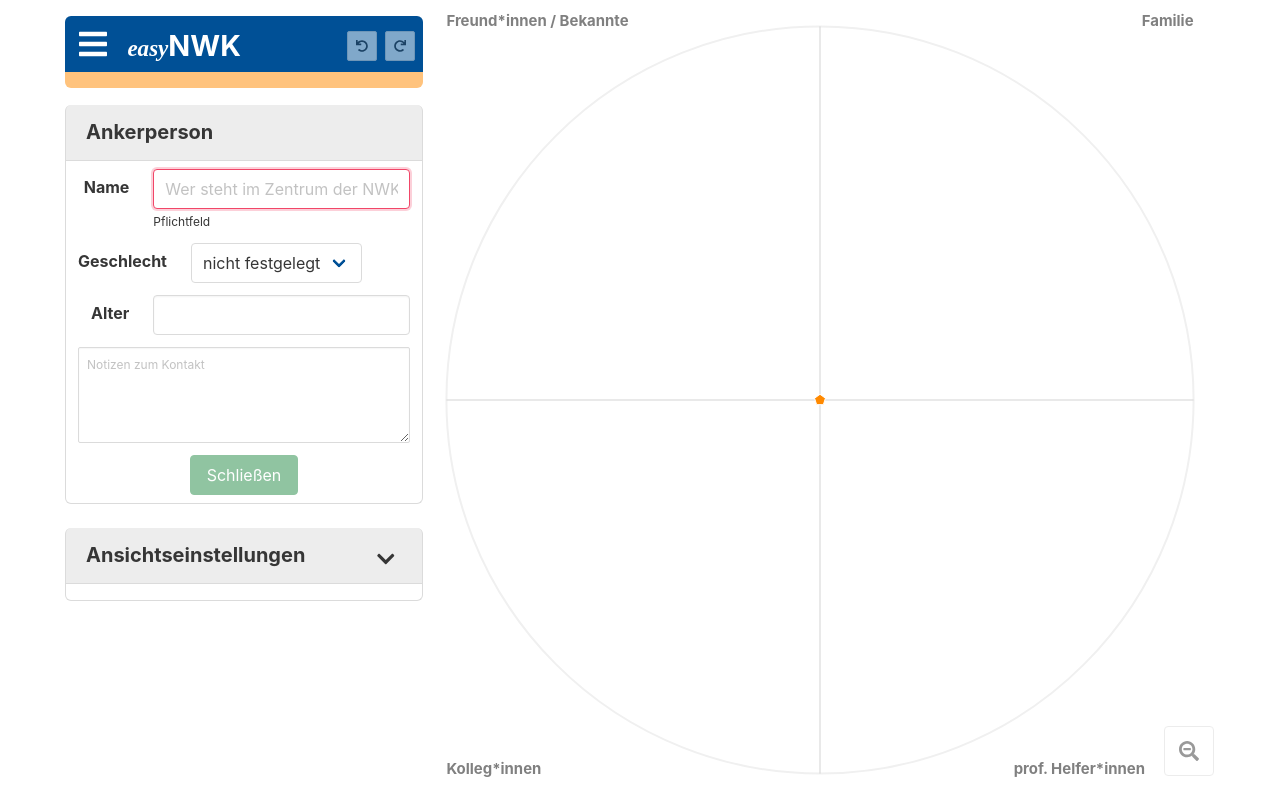
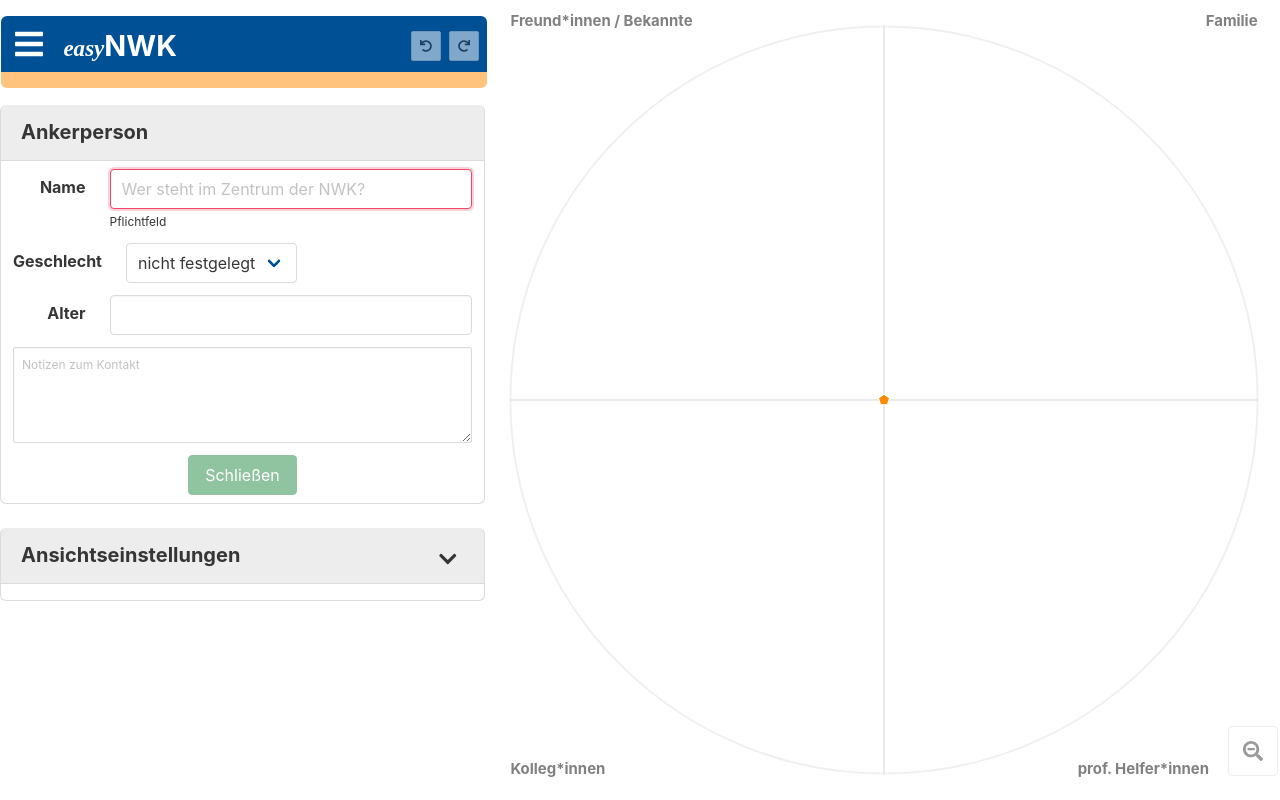
Before and after one commit to fhstp/easynwk-web, a Vue app: page / in a window 1280 px wide. Built offline with nearby package versions, Linux system fonts and the light colour scheme.

Commit message:
css flex: overflow only right, revert div order, main column width growing dynamic #104

```diff
--- a/src/assets/main.scss
+++ b/src/assets/main.scss
@@ -44,11 +44,6 @@ $panel-shadow: none;
   border-right: 1px solid #dbdbdb;
 }
 
-.panel-block,
-.panel-tabs {
-  background-color: white;
-}
-
 .clickAble {
   cursor: pointer;
 }
--- a/src/views/HomeView.vue
+++ b/src/views/HomeView.vue
@@ -1,9 +1,6 @@
 <template>
   <div id="container">
     <ErrorBoundary>
-      <div id="chart">
-        <NetworkMap @map-click="mapclick" />
-      </div>
       <!-- TODO use slots to separate layout from logic https://vuejs.org/v2/guide/components.html#Content-Distribution-with-Slots -->
       <div id="main">
         <div class="scrollwrapper">
@@ -27,6 +24,9 @@
             <StatisticsPanel v-if="showStatistics" />
           </div>
         </div>
+      </div>
+      <div id="chart">
+        <NetworkMap @map-click="mapclick" />
       </div>
     </ErrorBoundary>
   </div>
@@ -104,12 +104,11 @@ export default defineComponent({
   text-align: center;
   overflow: hidden;
   display: flex;
-  flex-direction: column-reverse;
+  flex-direction: column;
   align-items: center;
 }
 
 #container > div {
-  display: inline-block;
   vertical-align: top;
 }
 
@@ -128,6 +127,7 @@ export default defineComponent({
   position: relative;
   /* background: aqua; */
   z-index: 1;
+  clip-path: inset(0 -100vw -100vw -100vw);
 }
 
 .scrollwrapper {
@@ -169,7 +169,7 @@ export default defineComponent({
 }
 
 #forms {
-  padding: 1px;
+  padding: 1px 3px 7px 0;
   /*            font-size: 120%; */
   flex-grow: 1;
 }
@@ -183,10 +183,12 @@ export default defineComponent({
 @media (min-width: 133vh) {
   #main {
     width: 33vmin;
+    max-width: 42rem;
+    flex: 2;
   }
 
   #container {
-    flex-direction: row-reverse;
+    flex-direction: row;
     justify-content: center;
     align-items: normal;
   }
@@ -198,6 +200,10 @@ export default defineComponent({
 
   #forms {
     overflow-y: auto;
+  }
+
+  #chart {
+    clip-path: inset(-100vw -100vw -100vw 0);
   }
 
   html {
@@ -215,16 +221,4 @@ export default defineComponent({
     scrollbar-width: none; /* Firefox */
   }
 }
-
-@media (min-width: 145vh) {
-  #main {
-    width: 45vmin;
-  }
-}
-
-@media (min-width: 162vh) {
-  #main {
-    width: 62vmin;
-  }
-}
 </style>
```
